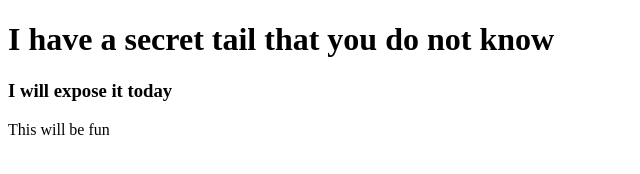
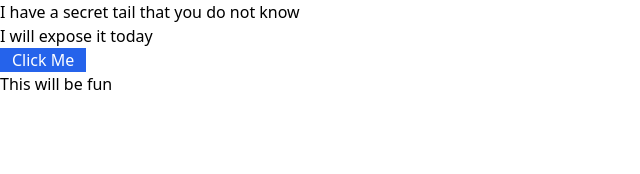
Before and after one commit to MahadiAbdullah/Tailwind-Css, a plain HTML site: page index.html in a window 1280 px wide. Shown: the whole page, without its empty margins (0-640 px from the left). Drawn offline with nearby package versions, Linux system fonts and the light colour scheme.

Commit message:
background color added

```diff
--- a/index.html
+++ b/index.html
@@ -6,11 +6,15 @@
     <meta http-equiv="X-UA-Compatible" content="IE=edge">
     <meta name="viewport" content="width=device-width, initial-scale=1.0">
     <title>Tailwind Css</title>
+    <!-- Tailwind link -->
+    <script src="https://cdn.tailwindcss.com"></script>
+</head>
 </head>
 
 <body>
     <h1>I have a secret tail that you do not know</h1>
     <h3>I will expose it today</h3>
+    <button class="bg-blue-600 text-white text-white px-3 ">Click Me</button>
     <p>This will be fun</p>
 </body>
 
```
